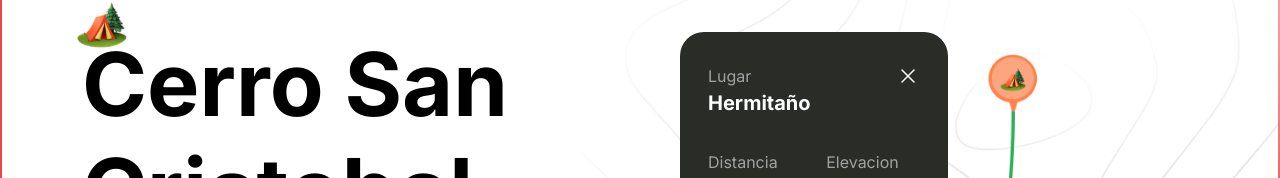
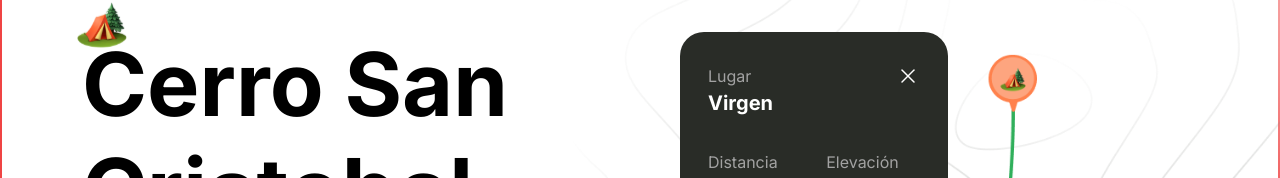
Before and after one commit to Fabianyzb/Travel-app, a Next.js app: page / in a window 1280 px wide. Shown: the part 148-326 px from the top of the page. Built offline with nearby package versions, Linux system fonts and the light colour scheme.

Commit message:
hero listo

```diff
--- a/components/Hero.tsx
+++ b/components/Hero.tsx
@@ -62,7 +62,7 @@ const Hero = () => {
               <p className="regular-16 text-gray-20">Lugar</p>
               <Image src="/close.svg" alt="close" width={24} height={24} />
             </div>
-            <p className="bold-20 text-white">Hermitaño</p>
+            <p className="bold-20 text-white">Virgen</p>
           </div>
 
           <div className="flexBetween">
@@ -71,7 +71,7 @@ const Hero = () => {
               <p className="bold-20 text-white">173.28 mi</p>
             </div>
             <div className="flex flex-col">
-              <p className="regular-16 block text-gray-20">Elevacion</p>
+              <p className="regular-16 block text-gray-20">Elevación</p>
               <p className="bold-20 text-white">2.040 km</p>
             </div>
           </div>
```
